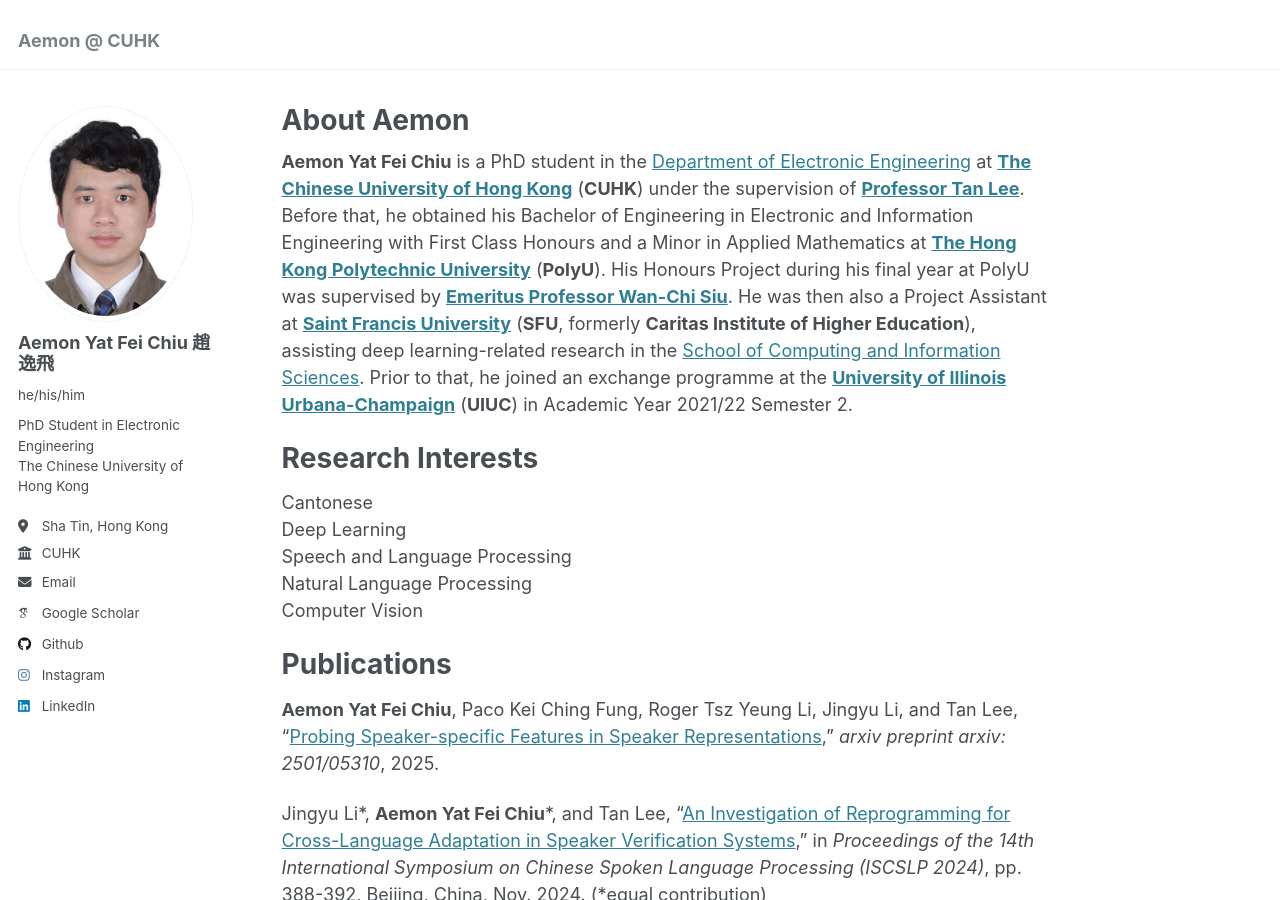
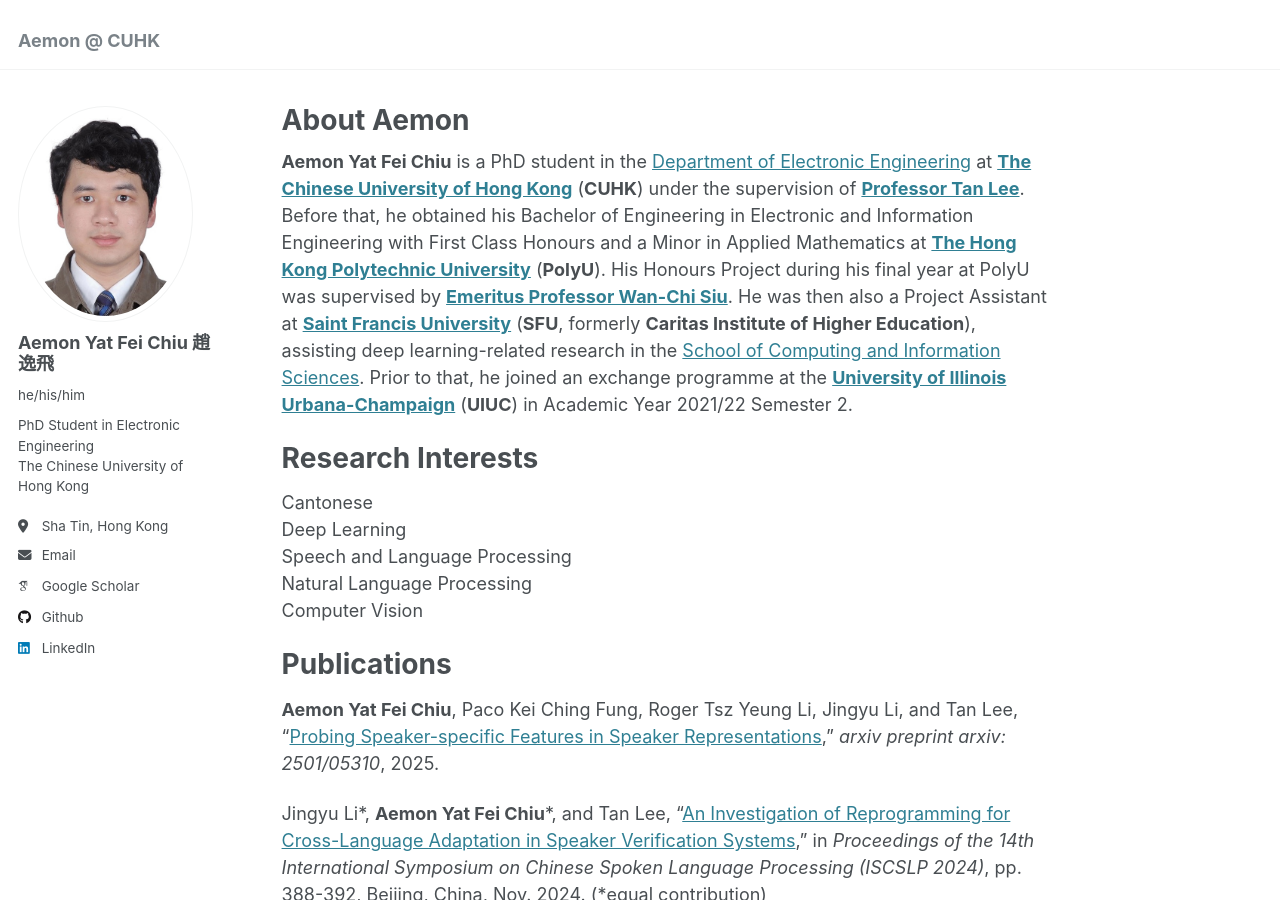
Before and after one commit to aemonyfchiu/aemonyfchiu.github.io, a Jekyll site: the page built from _pages/about.md, in a window 1280 px wide and 900 px high. Built offline with Jekyll 4.4.1, drawn with Linux system fonts in a browser that asks for light colours; some web fonts are replaced; a script that is not in the unit is left out.

Commit message:
Update _config.yml

```diff
--- a/_config.yml
+++ b/_config.yml
@@ -26,7 +26,7 @@
   pronouns         : "he/his/him"
   bio              : "PhD Student in Electronic Engineering<br>The Chinese University of Hong Kong"
   location         : "Sha Tin, Hong Kong"
-  employer         : "CUHK"
+  employer         : # "CUHK"
   uri              : # URL
   email            : "aemon.yf.chiu@link.cuhk.edu.hk"
 
@@ -56,7 +56,7 @@
   goodreads        : # Username
   google_plus      : # Username
   keybase          : # Username
-  instagram        : "realaemonchiu"
+  instagram        : # "realaemonchiu"
   lastfm           : # Username
   linkedin         : "aemonyfchiu"
   mastodon         : # URL
```
